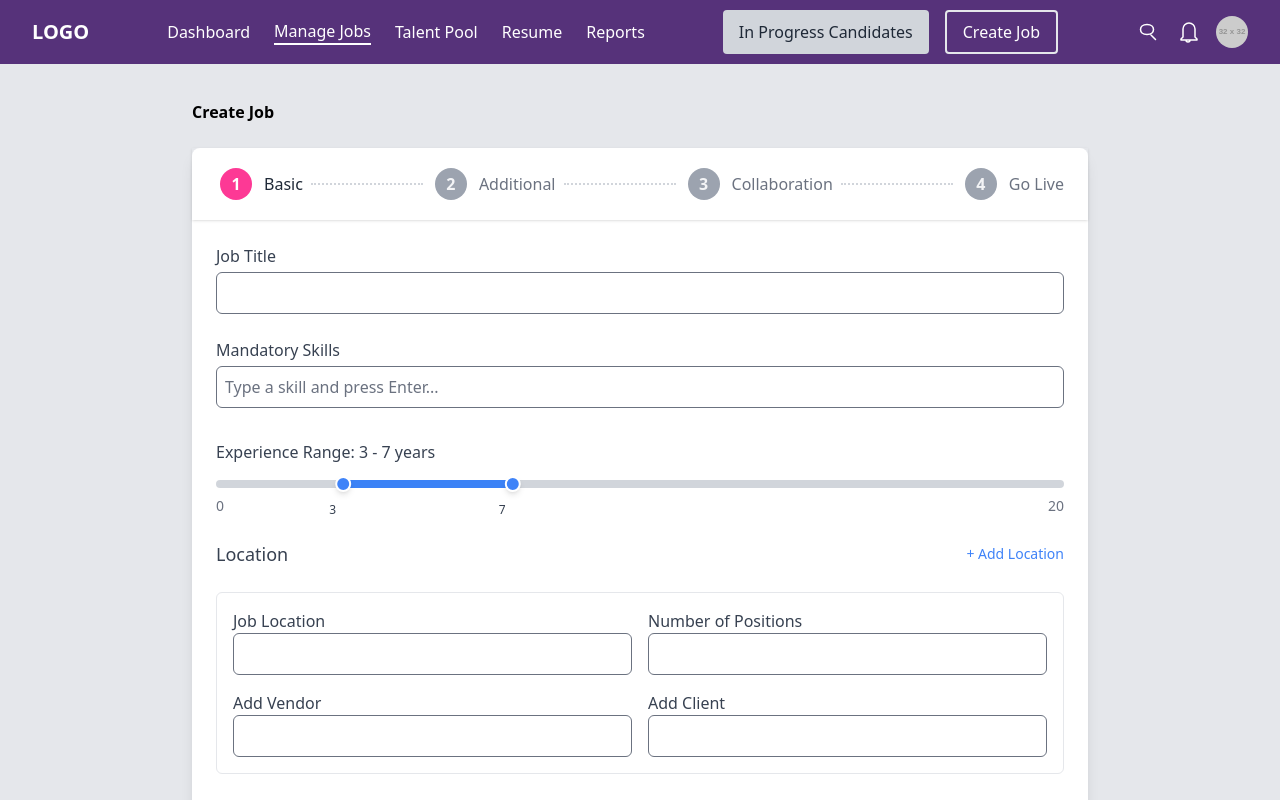
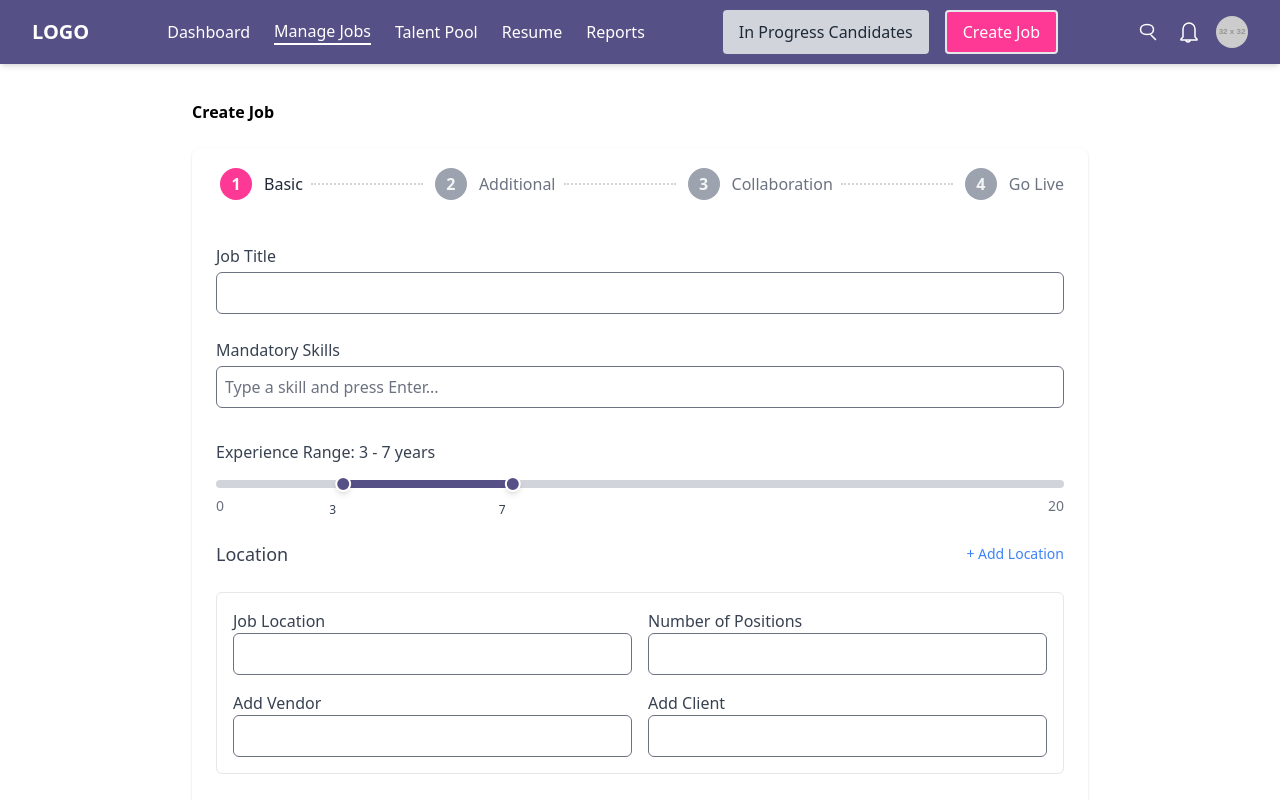
Before and after one commit to cchaithanya83/Fusion-Hiring-Frontend, a React (Vite) app: page / in a window 1280 px wide. Shown: the top 800 px of the page. Built offline with nearby package versions, Linux system fonts and the light colour scheme.

Commit message:
update: solved build issues

```diff
--- a/src/App.tsx
+++ b/src/App.tsx
@@ -1,6 +1,6 @@
 import React from "react";
 import { BrowserRouter as Router, Route, Routes } from "react-router-dom";
-import CreateJobMain from "./pages/createJob";
+import CreateJobMain from "./pages/CreateJob.tsx";
 
 const App: React.FC = () => {
   return (
--- a/src/components/CreateJobAddition.tsx
+++ b/src/components/CreateJobAddition.tsx
@@ -1,4 +1,4 @@
-import React, { useState } from "react";
+import { useState } from "react";
 import TwoPointSlider from "../utils/TwoPointSlider";
 
 function CreateJobAddition() {
@@ -7,7 +7,7 @@ function CreateJobAddition() {
   const [addTags, setAddTags] = useState("");
   const [age, setAge] = useState<number | undefined>(undefined);
   const [gender, setGender] = useState<string>("");
-
+  console.log(NoticePeriod, values, addTags, age, gender);
   return (
     <div className="w-full max-w-4xl mx-auto p-6 rounded-lg">
       <div className="space-y-6">
--- a/src/components/CreateJobBasic.tsx
+++ b/src/components/CreateJobBasic.tsx
@@ -1,5 +1,4 @@
 import { useState } from "react";
-import ExperienceSlider from "../utils/TwoPointSlider";
 import SkillsInput from "../utils/CreateJobBasicExperienceSkillInputs";
 import TwoPointSlider from "../utils/TwoPointSlider";
 
--- a/src/components/CreateJobCollaboration.tsx
+++ b/src/components/CreateJobCollaboration.tsx
@@ -54,7 +54,7 @@ const CreateJobCollaboration: React.FC = () => {
   };
 
   return (
-    <div className="p-6 bg-white border rounded-md space-y-8 max-w-4xl mx-auto">
+    <div className="p-6  rounded-md space-y-8 max-w-4xl mx-auto">
       {/* My Team Section */}
       <div className="flex items-center space-x-4">
         <div className="flex-1">
@@ -98,7 +98,7 @@ const CreateJobCollaboration: React.FC = () => {
           </select>
           <button
             onClick={handleAddToTeam}
-            className="px-4 py-2   bg-indigo-500 w-full text-white text-sm rounded-md"
+            className="px-4 py-2   bg-[#555085] hover:bg-[#555080] w-full text-white text-sm rounded-md"
           >
             Add to Team
           </button>
@@ -202,7 +202,7 @@ const CreateJobCollaboration: React.FC = () => {
           </select>
           <button
             onClick={addApproverToList}
-            className="col-span-1 px-4  bg-blue-500 text-white rounded-md"
+            className="col-span-1 px-4  bg-[#555085] text-white rounded-md"
           >
             Add to Team
           </button>
--- a/src/components/Nav.tsx
+++ b/src/components/Nav.tsx
@@ -1,15 +1,13 @@
 import { useState, Fragment } from "react";
-import { useNavigate } from "react-router-dom";
 import { Menu, Transition } from "@headlessui/react";
 import { Bars3Icon, XMarkIcon } from "@heroicons/react/24/outline";
 const Navbar = ({ currentactivePage }: any) => {
-  const navigate = useNavigate();
 
   const [mobileMenuOpen, setMobileMenuOpen] = useState(false);
   const [activePage, setActivePage] = useState(currentactivePage);
 
   return (
-    <nav className="bg-[#56327A] text-white text-gray-800 shadow-md">
+    <nav className="bg-navBar-bg text-white text-gray-800 shadow-md">
       <div className="max-w-7xl mx-auto px-4 sm:px-6 lg:px-8">
         <div className="flex justify-between items-center h-16">
           {/* Logo */}
@@ -47,7 +45,7 @@ const Navbar = ({ currentactivePage }: any) => {
             <button className="bg-gray-300 px-4 py-2 rounded text-gray-800 hover:bg-gray-400">
               In Progress Candidates
             </button>
-            <button className="bg-[#56327A] border-2  text-white px-4 py-2 rounded hover:bg-gray-700">
+            <button className="bg-navBar-btn border-2  text-white px-4 py-2 rounded hover:bg-gray-700">
               Create Job
             </button>
           </div>
--- a/src/pages/createJob.tsx
+++ b/src/pages/createJob.tsx
@@ -4,9 +4,7 @@ import CreateJobAddition from "../components/CreateJobAddition";
 import NavBar from "../components/Nav";
 import CreateJobCollaboration from "../components/CreateJobCollaboration";
 import CreateJobGoLive from "../components/CreateJobGoLive";
-const YetToDevelop: React.FC = () => (
-  <div className="text-center p-8 text-xl font-bold ">Yet to develop!</div>
-);
+
 
 const CreateJobMain: React.FC = () => {
   const [currentStep, setCurrentStep] = useState(1);
@@ -28,8 +26,7 @@ const CreateJobMain: React.FC = () => {
       setCurrentStep((prevStep) => prevStep - 1);
     }
   };
-  const [showScheduleModal, setShowScheduleModal] = useState(false);
-  // State for Schedule Publish Modal
+
   const [publishDate, setPublishDate] = useState("");
   const [publishTime, setPublishTime] = useState("");
   const [isPopoverVisible, setPopoverVisible] = useState(false);
@@ -47,19 +44,19 @@ const CreateJobMain: React.FC = () => {
   return (
     <div className="items-center">
       <NavBar currentactivePage={"Manage Jobs"} />
-      <div className="flex flex-col items-center bg-gray-200">
+      <div className="flex  flex-col items-center bg-[#ffff6]">
         <div className="w-full max-w-4xl mt-6">
           <h1 className="text-l font-bold mb-6 mt-3 p-3 md:p-2 lg:p-0">
             Create Job
           </h1>
-          <div className="bg-white rounded-lg shadow-lg">
+          <div className="bg-white rounded-lg shadow border-1 border-gray-500">
             {/* Stepper */}
-            <div className="hidden sm:flex items-center p-5 shadow">
+            <div className="flex sm:flex-row items-center p-5  ">
               {steps.map((step, index) => (
                 <React.Fragment key={index}>
                   <div className="flex items-center">
                     <div
-                      className={`w-8 h-8 flex items-center justify-center rounded-full font-bold ml-2 mr-1 ${
+                      className={`w-8 h-8 flex items-center justify-center rounded-full font-bold ml-2 mr-1  ${
                         currentStep >= index + 1
                           ? "bg-[#FD3995] text-white"
                           : "bg-gray-400 text-gray-100"
@@ -82,7 +79,7 @@ const CreateJobMain: React.FC = () => {
                       )}
                     </div>
                     <span
-                      className={`ml-2 font-medium mr-1 ${
+                      className={` ml-2 font-medium mr-1 hidden sm:block ${
                         currentStep === index + 1
                           ? "text-gray-800"
                           : "text-gray-500"
@@ -93,9 +90,9 @@ const CreateJobMain: React.FC = () => {
                   </div>
                   {index < steps.length - 1 && (
                     <div
-                      className={`ml-1 mr-1 flex-1 border-t-2 ${
+                      className={`ml-1 mr-1 flex-1 border-t-2  ${
                         currentStep > index + 1
-                          ? "border-gray-600"
+                          ? "border-[#555085]"
                           : "border-dotted border-gray-300"
                       }`}
                     ></div>
@@ -119,7 +116,7 @@ const CreateJobMain: React.FC = () => {
                 </button>
                 <button
                   onClick={handleNext}
-                  className="px-4 py-2 bg-[#7454A7] text-white font-bold rounded disabled:opacity-50 disabled:cursor-not-allowed"
+                  className="px-4 py-2 bg-[#555085] text-white font-bold rounded disabled:opacity-50 disabled:cursor-not-allowed"
                 >
                   Next
                 </button>
@@ -169,7 +166,7 @@ const CreateJobMain: React.FC = () => {
             {currentStep == 3 && (
               <div className="flex inline-block item center justify-center mb-4 p-4 shadow">
                 <button
-                  className="px-6 py-2 bg-blue-700 text-white rounded-md mr-4 hover:bg-blue-600 focus:ring-4 focus:outline-none focus:ring-blue-300 font-medium"
+                  className="px-6 py-2 bg-[#555085] text-white rounded-md mr-4 hover:bg-blue-600 focus:ring-4 focus:outline-none focus:ring-blue-300 font-medium"
                   onClick={handleNext}
                 >
                   Publish
@@ -177,7 +174,7 @@ const CreateJobMain: React.FC = () => {
                 {/* Schedule Publish Button */}
                 <button
                   onClick={togglePopover}
-                  className="text-white  bg-blue-700 hover:bg-blue-800 focus:ring-4 focus:outline-none focus:ring-blue-300 font-medium rounded-lg text-sm px-5 py-2.5 text-center dark:bg-blue-600 dark:hover:bg-blue-700 dark:focus:ring-blue-800"
+                  className="text-white  bg-[#555085] hover:bg-blue-800 focus:ring-4 focus:outline-none focus:ring-blue-300 font-medium rounded-lg text-sm px-5 py-2.5 text-center dark:bg-blue-600 dark:hover:bg-blue-700 dark:focus:ring-blue-800"
                 >
                   Schedule Publish
                 </button>
--- a/src/utils/TwoPointSlider.tsx
+++ b/src/utils/TwoPointSlider.tsx
@@ -27,8 +27,8 @@ const TwoPointSlider = ({ name, upperValue, values, setValues }: any) => {
               background: `linear-gradient(
                 to right,
                 #d1d5db ${((values[0] - MIN) / (MAX - MIN)) * 100}%,
-                #3b82f6 ${((values[0] - MIN) / (MAX - MIN)) * 100}%,
-                #3b82f6 ${((values[1] - MIN) / (MAX - MIN)) * 100}%,
+                #555085 ${((values[0] - MIN) / (MAX - MIN)) * 100}%,
+                #555085 ${((values[1] - MIN) / (MAX - MIN)) * 100}%,
                 #d1d5db ${((values[1] - MIN) / (MAX - MIN)) * 100}%
               )`,
               borderRadius: "4px",
@@ -40,7 +40,7 @@ const TwoPointSlider = ({ name, upperValue, values, setValues }: any) => {
         renderThumb={({ props, index }) => (
           <div
             {...props}
-            className="w-4 h-4 bg-blue-500 rounded-full border-2 border-white shadow-md"
+            className="w-4 h-4 bg-[#555085] rounded-full border-2 border-white shadow-md"
             style={{ ...props.style }}
           >
             <div className="text-xs absolute top-6 -left-2 text-gray-700">
--- a/tailwind.config.js
+++ b/tailwind.config.js
@@ -3,7 +3,14 @@ module.exports = {
   content: ["./src/**/*.{js,jsx,ts,tsx}", flowbite.content()], // Adjust path to match your project structure
 
   theme: {
-    extend: {},
+    extend: {
+      colors: {
+        navBar:{
+          bg: "#555085",
+          btn: "#FD3995"
+        }
+      },
+    },
   },
 
   plugins: [flowbite.plugin()],
```
Also changed, not shown: src/components/CreateJobGoLive.tsx (+5 -5 lines), 1 other file (tests, documents, lock files or other folders).
